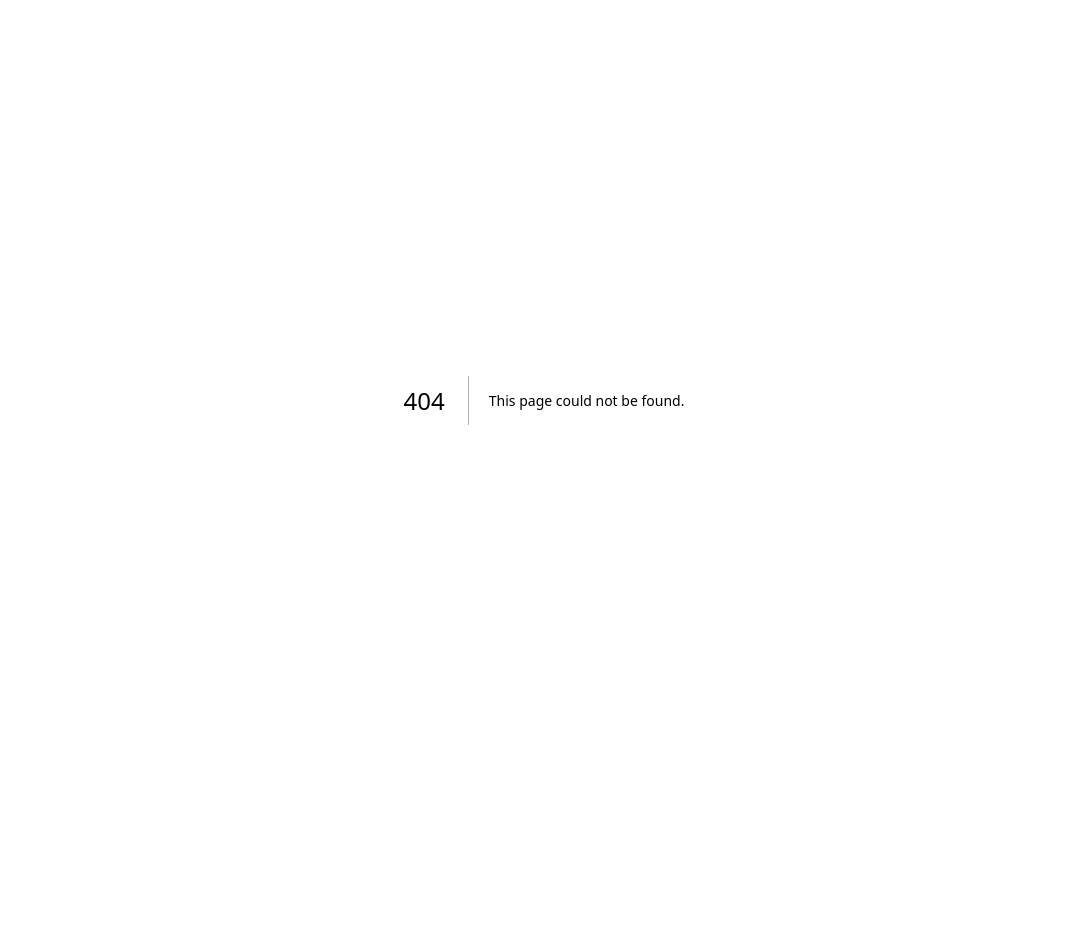
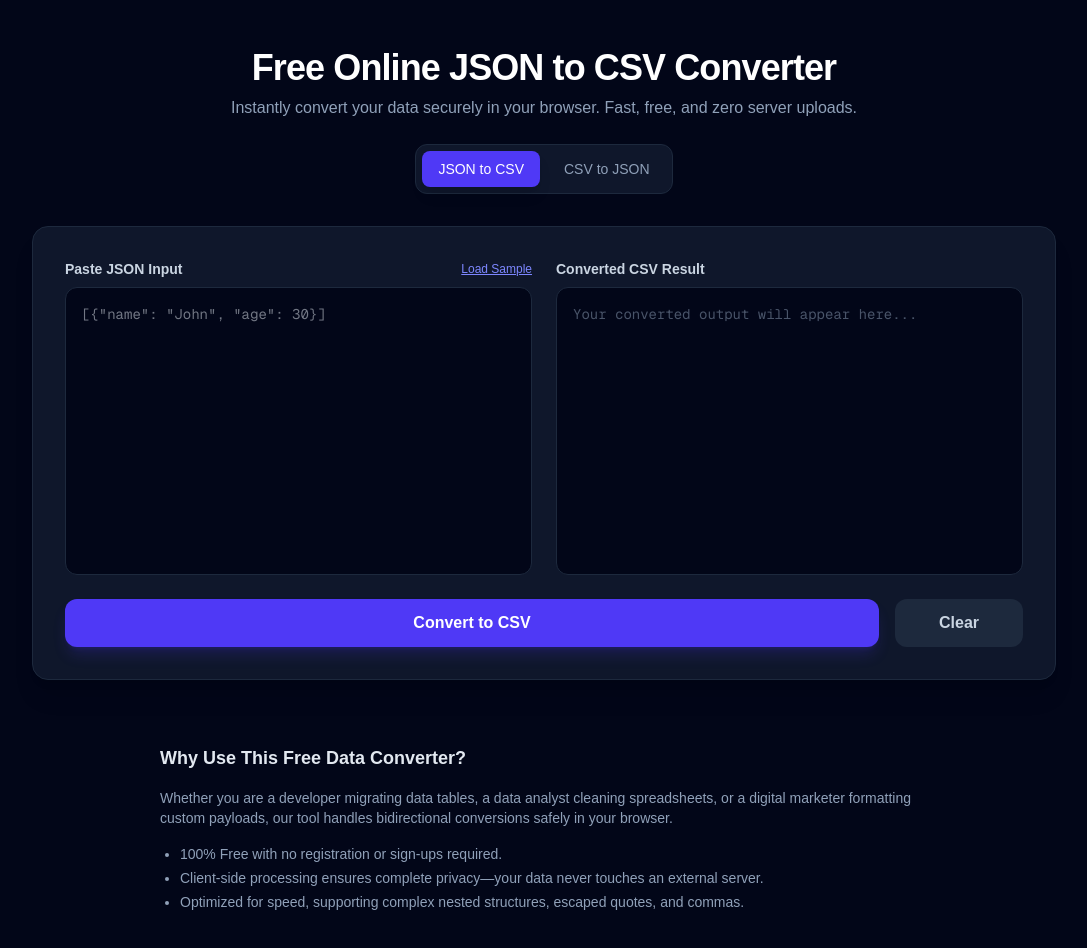
Before and after one commit to remstr/json-csv-converter, a Next.js app: page /json-to-csv in a window 1280 px wide. Before the commit this address had no page. Shown: the top 948 px of the page, without its empty margins (96-1183 px from the left). Before the commit the page ends 800 px from the top, so only its background shows below. Built offline with nearby package versions, Linux system fonts and the light colour scheme.

Commit message:
Add JSON to CSV and CSV to JSON converter component

```diff
--- /dev/null
+++ b/src/app/json-to-csv/page.tsx
@@ -0,0 +1,249 @@
+'use client';
+
+import { useState } from 'react';
+
+export default function Home() {
+  const [mode, setMode] = useState('json-to-csv'); // 'json-to-csv' or 'csv-to-json'
+  const [input, setInput] = useState('');
+  const [output, setOutput] = useState('');
+  const [error, setError] = useState('');
+
+  const handleConvert = () => {
+    setError('');
+    setOutput('');
+
+    if (!input.trim()) {
+      setError('Please enter some data to convert.');
+      return;
+    }
+
+    if (mode === 'json-to-csv') {
+      try {
+        const parsed = JSON.parse(input);
+        const array = Array.isArray(parsed) ? parsed : [parsed];
+
+        if (array.length === 0) {
+          setError('JSON array is empty.');
+          return;
+        }
+
+        const keys = Array.from(new Set(array.flatMap(item => (item && typeof item === 'object' ? Object.keys(item) : []))));
+        if (keys.length === 0) {
+          setError('Invalid JSON structure for tabular conversion.');
+          return;
+        }
+
+        const header = keys.join(',');
+        const rows = array.map(obj =>
+          keys.map(key => {
+            let val = obj[key] !== undefined ? obj[key] : '';
+            if (typeof val === 'object') val = JSON.stringify(val);
+            // Escape quotes and commas
+            const stringVal = String(val);
+            if (stringVal.includes(',') || stringVal.includes('"') || stringVal.includes('\n')) {
+              return `"${stringVal.replace(/"/g, '""')}"`;
+            }
+            return stringVal;
+          }).join(',')
+        );
+
+        setOutput([header, ...rows].join('\n'));
+      } catch (err) {
+        setError('Invalid JSON syntax: ' + err.message);
+      }
+    } else {
+      // CSV to JSON
+      try {
+        const lines = input.trim().split('\n');
+        if (lines.length < 2) {
+          setError('CSV must have at least a header row and one data row.');
+          return;
+        }
+
+        const parseCSVLine = (line) => {
+          const result = [];
+          let current = '';
+          let inQuotes = false;
+          for (let i = 0; i < line.length; i++) {
+            const char = line[i];
+            if (char === '"') {
+              if (inQuotes && line[i + 1] === '"') {
+                current += '"';
+                i++;
+              } else {
+                inQuotes = !inQuotes;
+              }
+            } else if (char === ',' && !inQuotes) {
+              result.push(current.trim());
+              current = '';
+            } else {
+              current += char;
+            }
+          }
+          result.push(current.trim());
+          return result;
+        };
+
+        const headers = parseCSVLine(lines[0]);
+        const result = lines.slice(1).map(line => {
+          const values = parseCSVLine(line);
+          const obj = {};
+          headers.forEach((h, index) => {
+            obj[h] = values[index] !== undefined ? values[index] : '';
+          });
+          return obj;
+        });
+
+        setOutput(JSON.stringify(result, null, 2));
+      } catch (err) {
+        setError('Failed to parse CSV: ' + err.message);
+      }
+    }
+  };
+
+  const handleClear = () => {
+    setInput('');
+    setOutput('');
+    setError('');
+  };
+
+  const loadSample = () => {
+    if (mode === 'json-to-csv') {
+      setInput(JSON.stringify([
+        { name: "John Doe", age: 30, city: "New York" },
+        { name: "Jane Smith", age: 25, city: "Los Angeles" }
+      ], null, 2));
+    } else {
+      setInput("name,age,city\nJohn Doe,30,New York\nJane Smith,25,Los Angeles");
+    }
+    setOutput('');
+    setError('');
+  };
+
+  return (
+    <main className="min-h-screen bg-slate-950 text-slate-100 flex flex-col items-center py-12 px-4 sm:px-6">
+      {/* Header */}
+      <div className="text-center max-w-2xl mb-8">
+        <h1 className="text-3xl sm:text-4xl font-extrabold tracking-tight text-white mb-2">
+          {mode === 'json-to-csv' ? 'Free Online JSON to CSV Converter' : 'Free Online CSV to JSON Converter'}
+        </h1>
+        <p className="text-slate-400 text-sm sm:text-base">
+          Instantly convert your data securely in your browser. Fast, free, and zero server uploads.
+        </p>
+
+        {/* Mode Switcher Tabs */}
+        <div className="flex justify-center mt-6 gap-2 bg-slate-900 p-1.5 rounded-xl border border-slate-800 w-fit mx-auto">
+          <button
+            onClick={() => { setMode('json-to-csv'); handleClear(); }}
+            className={`px-4 py-2 rounded-lg text-sm font-medium transition-all ${
+              mode === 'json-to-csv'
+                ? 'bg-indigo-600 text-white shadow-lg'
+                : 'text-slate-400 hover:text-white'
+            }`}
+          >
+            JSON to CSV
+          </button>
+          <button
+            onClick={() => { setMode('csv-to-json'); handleClear(); }}
+            className={`px-4 py-2 rounded-lg text-sm font-medium transition-all ${
+              mode === 'csv-to-json'
+                ? 'bg-indigo-600 text-white shadow-lg'
+                : 'text-slate-400 hover:text-white'
+            }`}
+          >
+            CSV to JSON
+          </button>
+        </div>
+      </div>
+
+      {/* Converter Card */}
+      <div className="w-full max-w-5xl bg-slate-900 border border-slate-800 rounded-2xl shadow-xl p-6 sm:p-8">
+
+        {/* Error Banner */}
+        {error && (
+          <div className="mb-4 p-3 bg-red-950 border border-red-800 text-red-300 rounded-xl text-sm">
+            {error}
+          </div>
+        )}
+
+        <div className="grid grid-cols-1 md:grid-cols-2 gap-6">
+
+          {/* Input Box */}
+          <div className="flex flex-col">
+            <div className="flex justify-between items-center mb-2">
+              <label className="text-sm font-semibold text-slate-300">
+                {mode === 'json-to-csv' ? 'Paste JSON Input' : 'Paste CSV Input'}
+              </label>
+              <button
+                onClick={loadSample}
+                className="text-xs text-indigo-400 hover:text-indigo-300 underline"
+              >
+                Load Sample
+              </button>
+            </div>
+            <textarea
+              value={input}
+              onChange={(e) => setInput(e.target.value)}
+              placeholder={mode === 'json-to-csv' ? '[{"name": "John", "age": 30}]' : 'name,age,city\nJohn,30,New York'}
+              className="w-full h-72 bg-slate-950 border border-slate-800 rounded-xl p-4 font-mono text-sm text-slate-200 focus:outline-none focus:border-indigo-500 resize-none"
+            />
+          </div>
+
+          {/* Output Box */}
+          <div className="flex flex-col">
+            <div className="flex justify-between items-center mb-2">
+              <label className="text-sm font-semibold text-slate-300">
+                {mode === 'json-to-csv' ? 'Converted CSV Result' : 'Converted JSON Result'}
+              </label>
+              {output && (
+                <button
+                  onClick={() => navigator.clipboard.writeText(output)}
+                  className="text-xs text-indigo-400 hover:text-indigo-300 underline"
+                >
+                  Copy to Clipboard
+                </button>
+              )}
+            </div>
+            <textarea
+              readOnly
+              value={output}
+              placeholder="Your converted output will appear here..."
+              className="w-full h-72 bg-slate-950 border border-slate-800 rounded-xl p-4 font-mono text-sm text-slate-400 focus:outline-none resize-none"
+            />
+          </div>
+
+        </div>
+
+        {/* Action Buttons */}
+        <div className="flex flex-col sm:flex-row gap-4 mt-6">
+          <button
+            onClick={handleConvert}
+            className="flex-1 bg-indigo-600 hover:bg-indigo-500 text-white font-semibold py-3 px-6 rounded-xl transition-all shadow-lg shadow-indigo-600/20"
+          >
+            {mode === 'json-to-csv' ? 'Convert to CSV' : 'Convert to JSON'}
+          </button>
+          <button
+            onClick={handleClear}
+            className="sm:w-32 bg-slate-800 hover:bg-slate-700 text-slate-300 font-semibold py-3 px-6 rounded-xl transition-all"
+          >
+            Clear
+          </button>
+        </div>
+
+      </div>
+
+      {/* SEO Footer Content */}
+      <div className="max-w-3xl mt-16 text-slate-400 text-sm space-y-4">
+        <h2 className="text-lg font-semibold text-slate-200">Why Use This Free Data Converter?</h2>
+        <p>
+          Whether you are a developer migrating data tables, a data analyst cleaning spreadsheets, or a digital marketer formatting custom payloads, our tool handles bidirectional conversions safely in your browser.
+        </p>
+        <ul className="list-disc pl-5 space-y-1">
+          <li>100% Free with no registration or sign-ups required.</li>
+          <li>Client-side processing ensures complete privacy—your data never touches an external server.</li>
+          <li>Optimized for speed, supporting complex nested structures, escaped quotes, and commas.</li>
+        </ul>
+      </div>
+    </main>
+  );
+}
```
